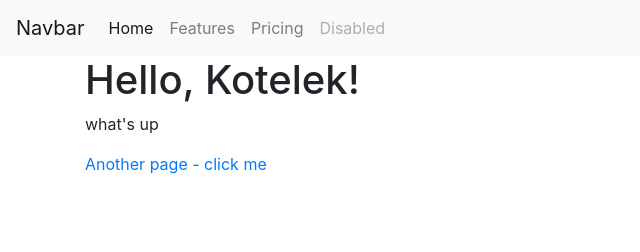
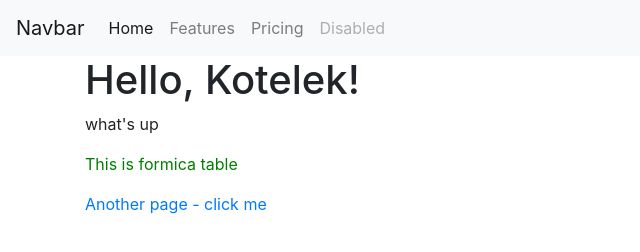
Before and after one commit to szymanskirafal/kotelek, a plain HTML site: page index.html in a window 1280 px wide. Shown: the whole page, without its empty margins (0-640 px from the left). Drawn offline with nearby package versions, Linux system fonts and the light colour scheme.

Commit message:
Try kot.css is working

```diff
--- a/index.html
+++ b/index.html
@@ -38,6 +38,7 @@
     <div class="container">
       <h1>Hello, Kotelek!</h1>
       <p>what's up</p>
+      <p class="green">This is formica table</p>
       <a href="another.html" title="Another">Another page - click me</a>
     </div>
 
```
